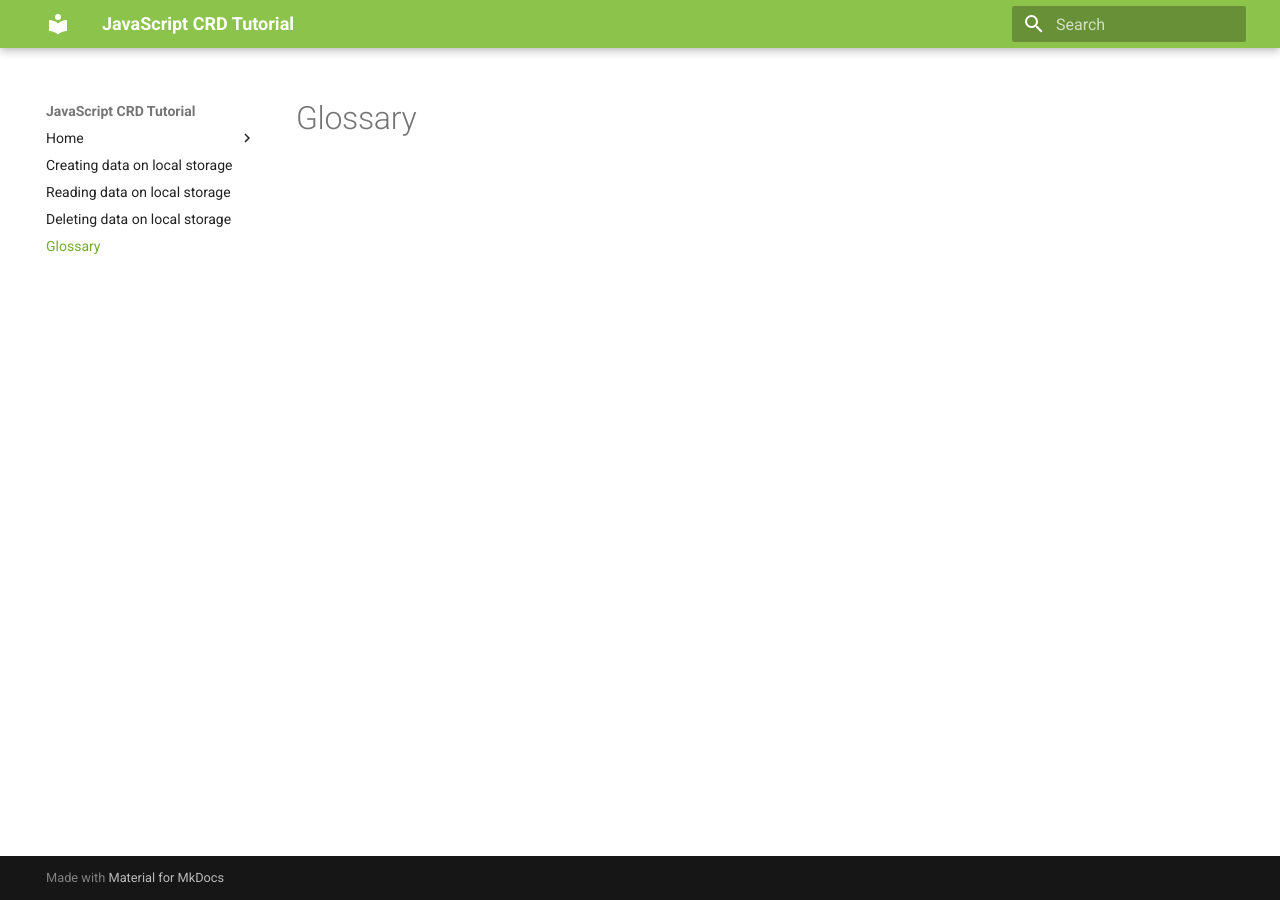
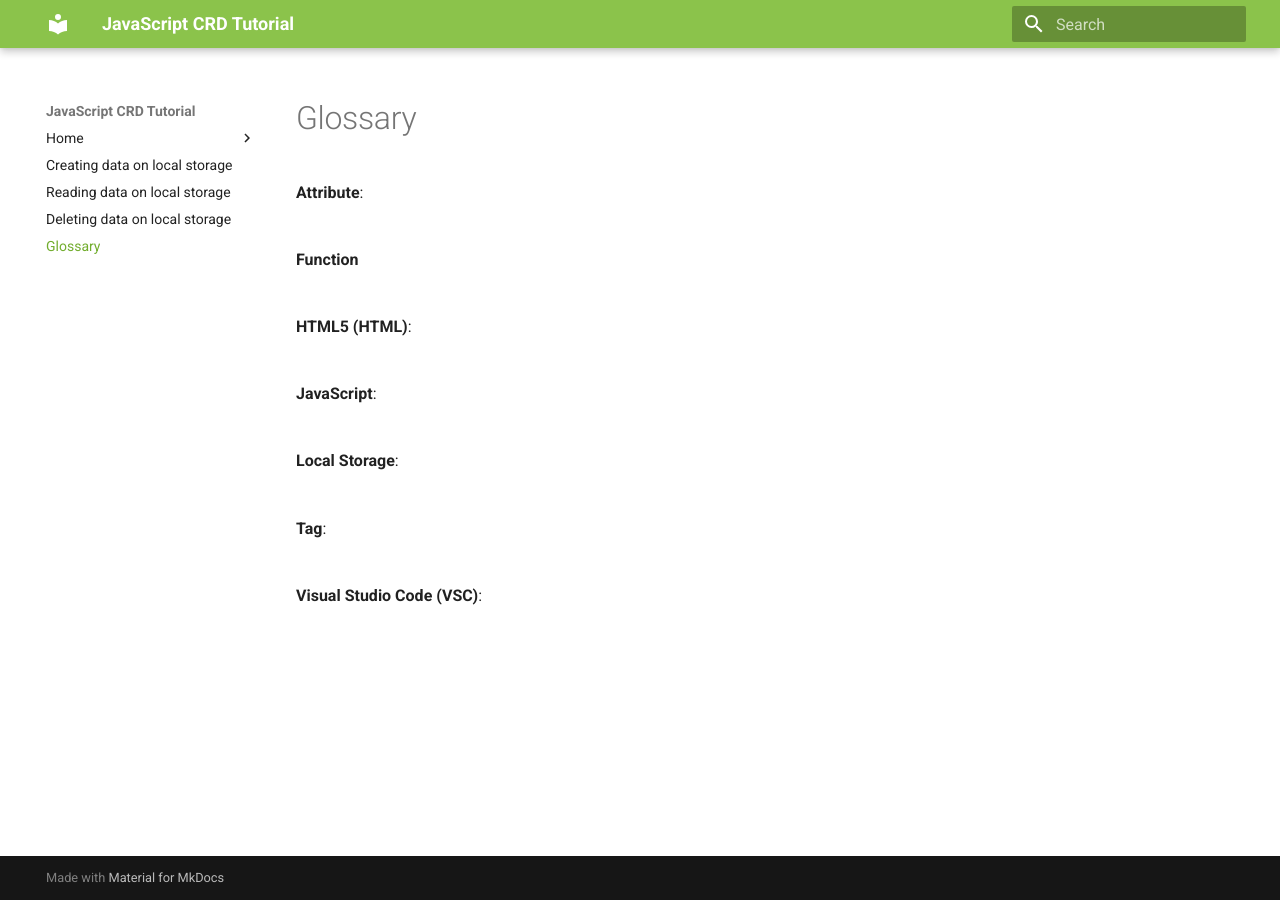
Before and after one commit to mnkhee/user-docs-project, an MkDocs documentation site: the page built from docs/glossary.md, in a window 1280 px wide. Built offline with MkDocs 1.6.1 and Material for MkDocs 9.7.7, drawn with Linux system fonts in a browser that asks for light colours.

Commit message:
Updated glossary

```diff
--- a/docs/glossary.md
+++ b/docs/glossary.md
@@ -1 +1,22 @@
 # Glossary
+
+**Attribute**:
+<br><br>
+
+**Function**
+<br><br>
+
+**HTML5 (HTML)**:
+<br><br>
+
+**JavaScript**:
+<br><br>
+
+**Local Storage**:
+<br><br>
+
+**Tag**:
+<br><br>
+
+**Visual Studio Code (VSC)**:
+<br><br>
```
